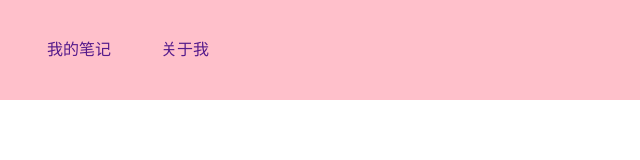
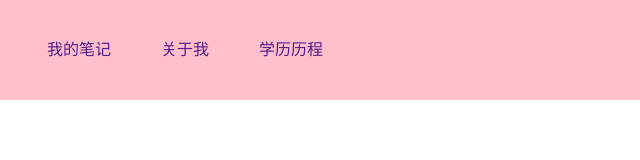
Before and after one commit to jiazening/jiazening.github.io, a plain HTML site: page index.html in a window 1280 px wide. Shown: the full height of the page, 307-947 px from the left. Drawn offline with Linux system fonts and the light colour scheme.

Commit message:
测试提交

```diff
--- a/index.html
+++ b/index.html
@@ -15,6 +15,7 @@
                 <li class="fl"><a href="">我的作品</a></li>
                 <li class="fl"><a href="">我的笔记</a></li>
                 <li class="fl"><a href="">关于我</a></li>
+                <li class="fl"><a href="">学历历程</a></li>
             </ul>
         </div>
     </header>
```
